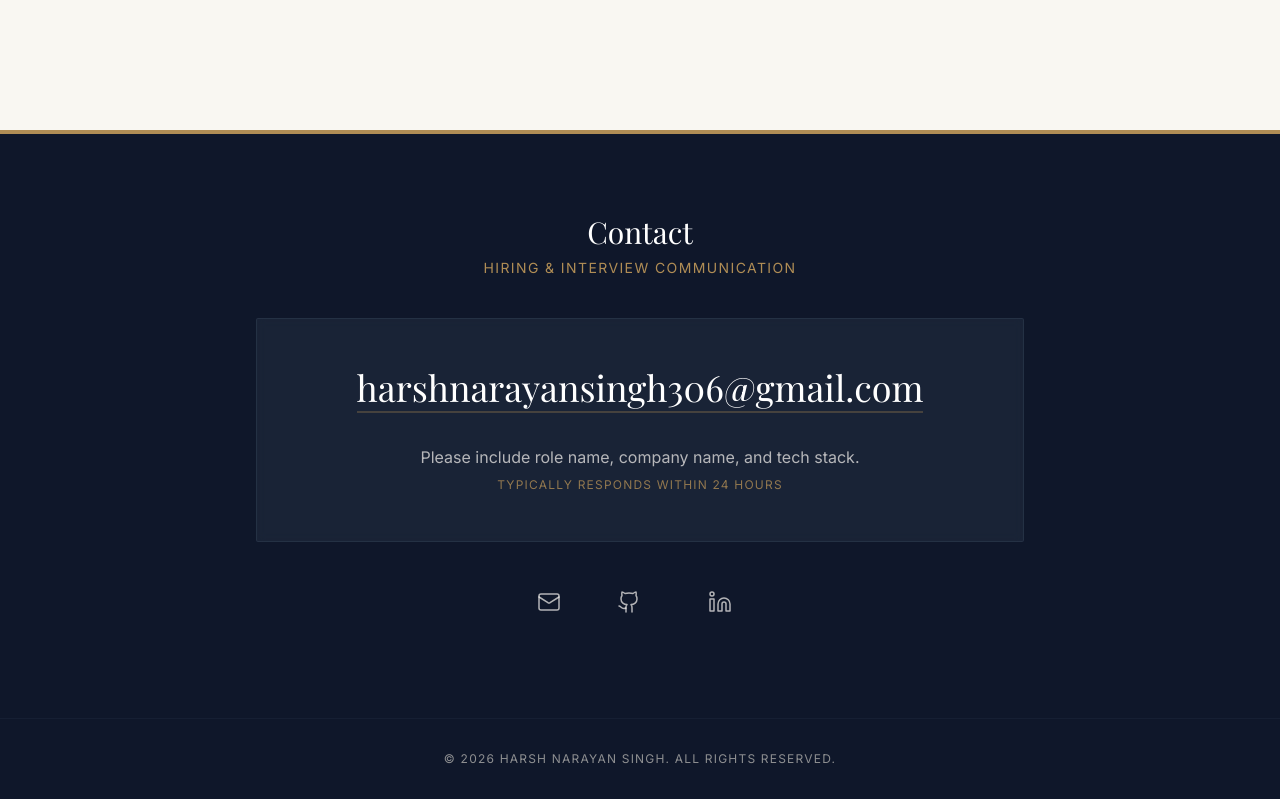
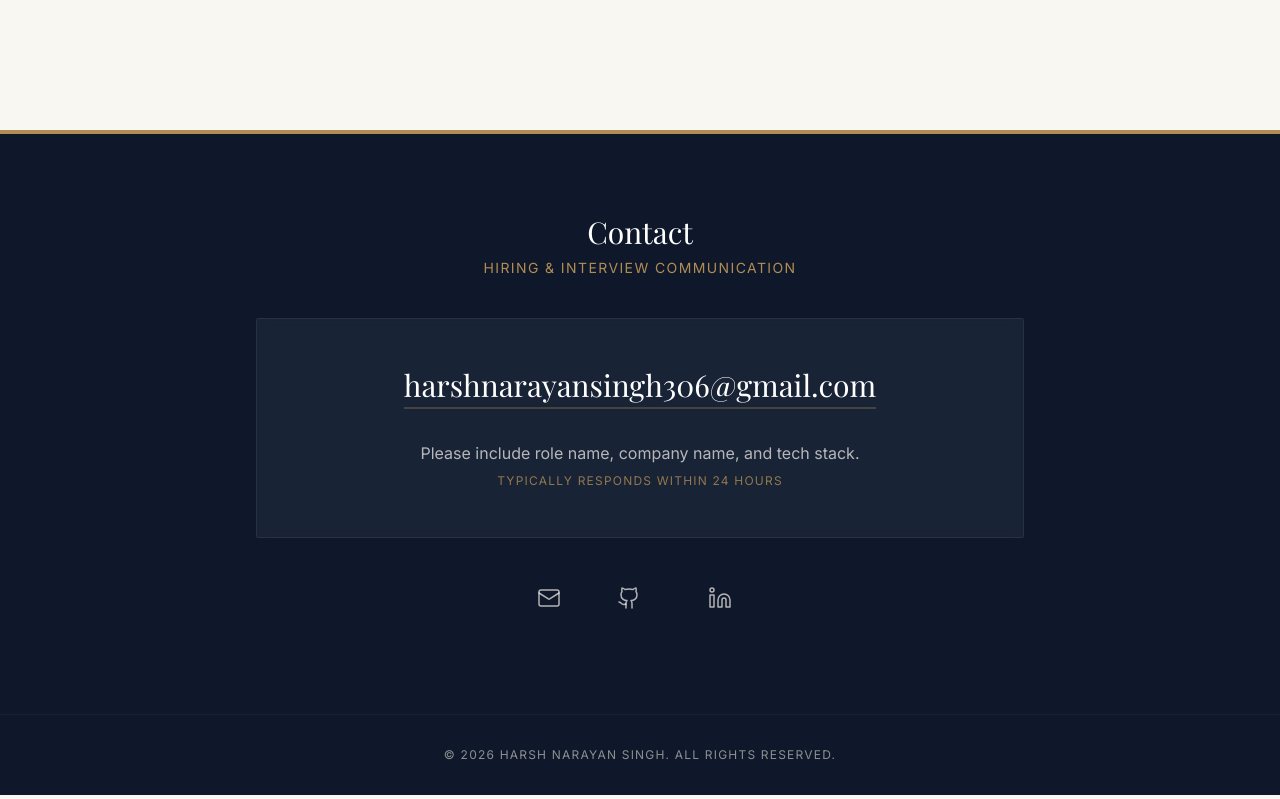
Before and after one commit to HarshNsingh001/Portfolio-, a React (Vite) app: page /#/ in a window 1280 px wide. Shown: the part 8865-9664 px from the top of the page. Built offline with nearby package versions, Linux system fonts and the light colour scheme; a web font is replaced by a local one.

Commit message:
fix: resolve email overflow issue in mobile view for contact section

```diff
--- a/pages/Home.tsx
+++ b/pages/Home.tsx
@@ -359,7 +359,7 @@ const Home: React.FC = () => {
           <div className="bg-om-charcoal/30 border border-om-charcoal/50 p-8 md:p-12 rounded-sm backdrop-blur-sm mb-12">
             <a
               href={`mailto:${RECRUITER_EMAIL}`}
-              className="text-2xl md:text-4xl font-serif text-white hover:text-om-gold transition-colors border-b-2 border-om-gold/30 hover:border-om-gold pb-1 inline-block mb-8"
+              className="text-xl md:text-3xl font-serif text-white hover:text-om-gold transition-colors border-b-2 border-om-gold/30 hover:border-om-gold pb-1 inline-block mb-8 break-all"
             >
               {RECRUITER_EMAIL}
             </a>
```
